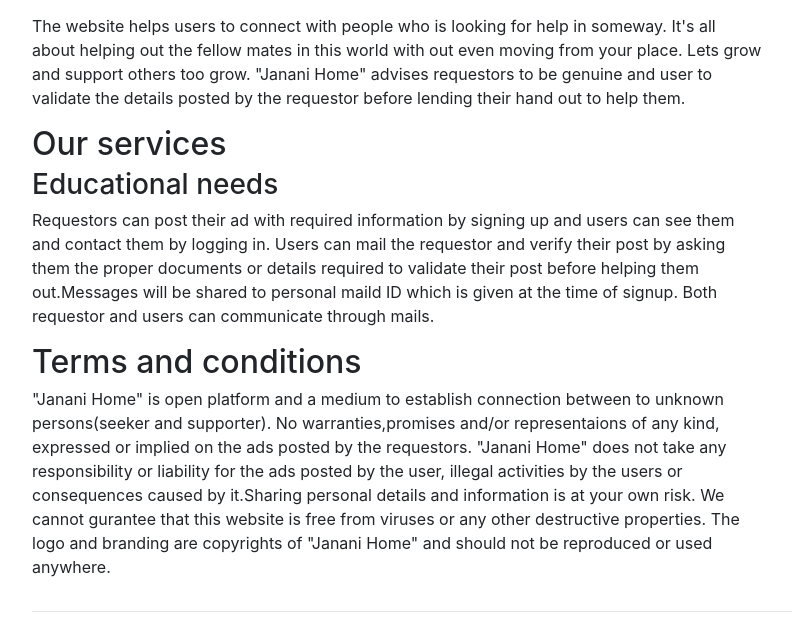
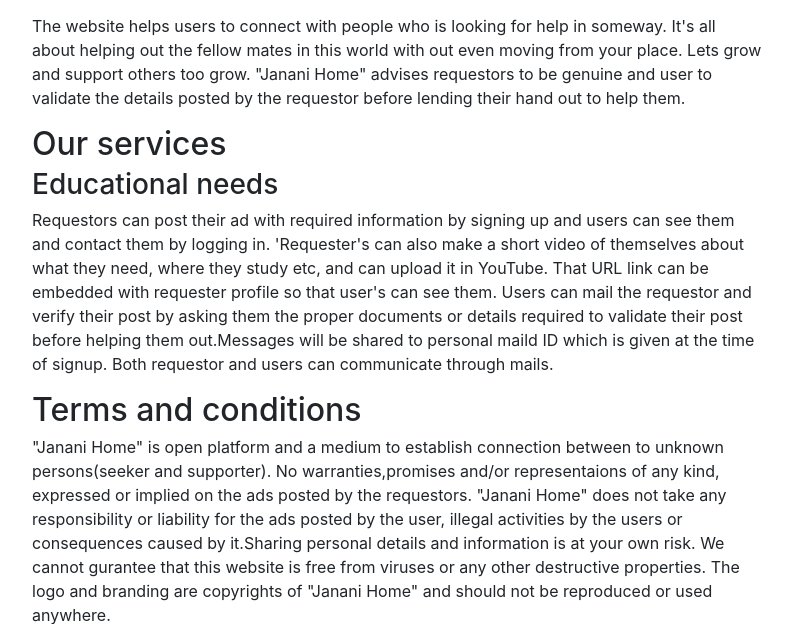
Before and after one commit to jananihome/Janani-Home, a Django app: page /about/ in a window 1280 px wide. Shown: the part 564-1188 px from the top of the page, without its empty margins (53-845 px from the left). Run offline with Django 3.2, Linux system fonts and the light colour scheme; some libraries are stand-ins or nearby versions.

Commit message:
About page content update.

```diff
--- a/templates/shared/about.html
+++ b/templates/shared/about.html
@@ -21,7 +21,7 @@ in this world with out even moving from your place. Lets grow and support others
 requestor before lending their hand out to help them.</p>
 <h2>Our services</h2>
 <h3 class="small-heading">Educational needs</h3>
-<p>Requestors can post their ad with required information by signing up and users can see them and contact them by logging in. Users can mail the requestor and verify their post by asking them the
+<p>Requestors can post their ad with required information by signing up and users can see them and contact them by logging in. 'Requester's can also make a short video of themselves about what they need, where they study etc, and can upload it in YouTube. That URL link can be embedded with requester profile so that user's can see them. Users can mail the requestor and verify their post by asking them the
 proper documents or details required to validate their post before helping them out.Messages will be shared to personal maild ID which is given at the time of signup. Both requestor and users can
 communicate through mails.</p>
 <h2>Terms and conditions</h2>
```
